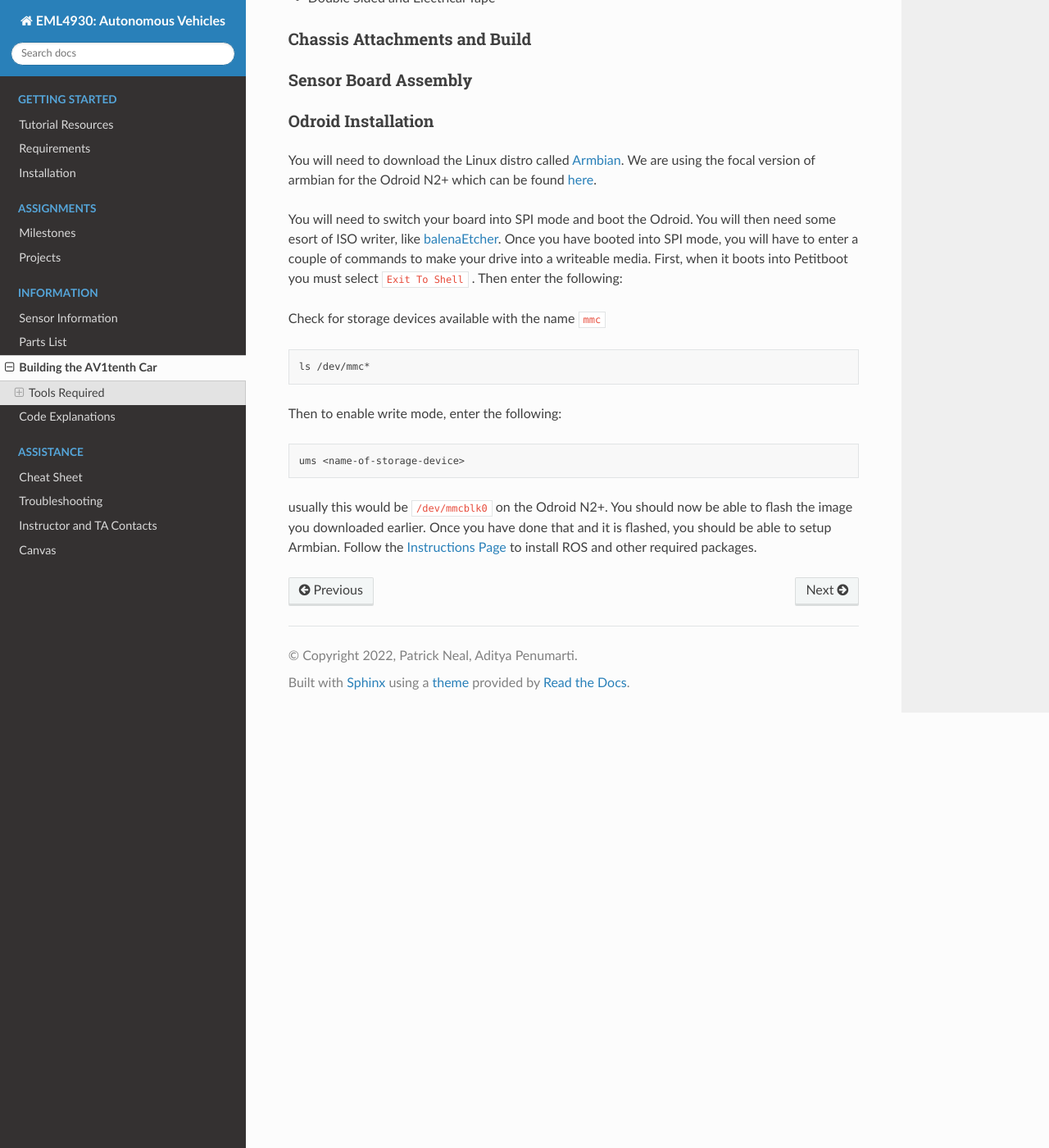
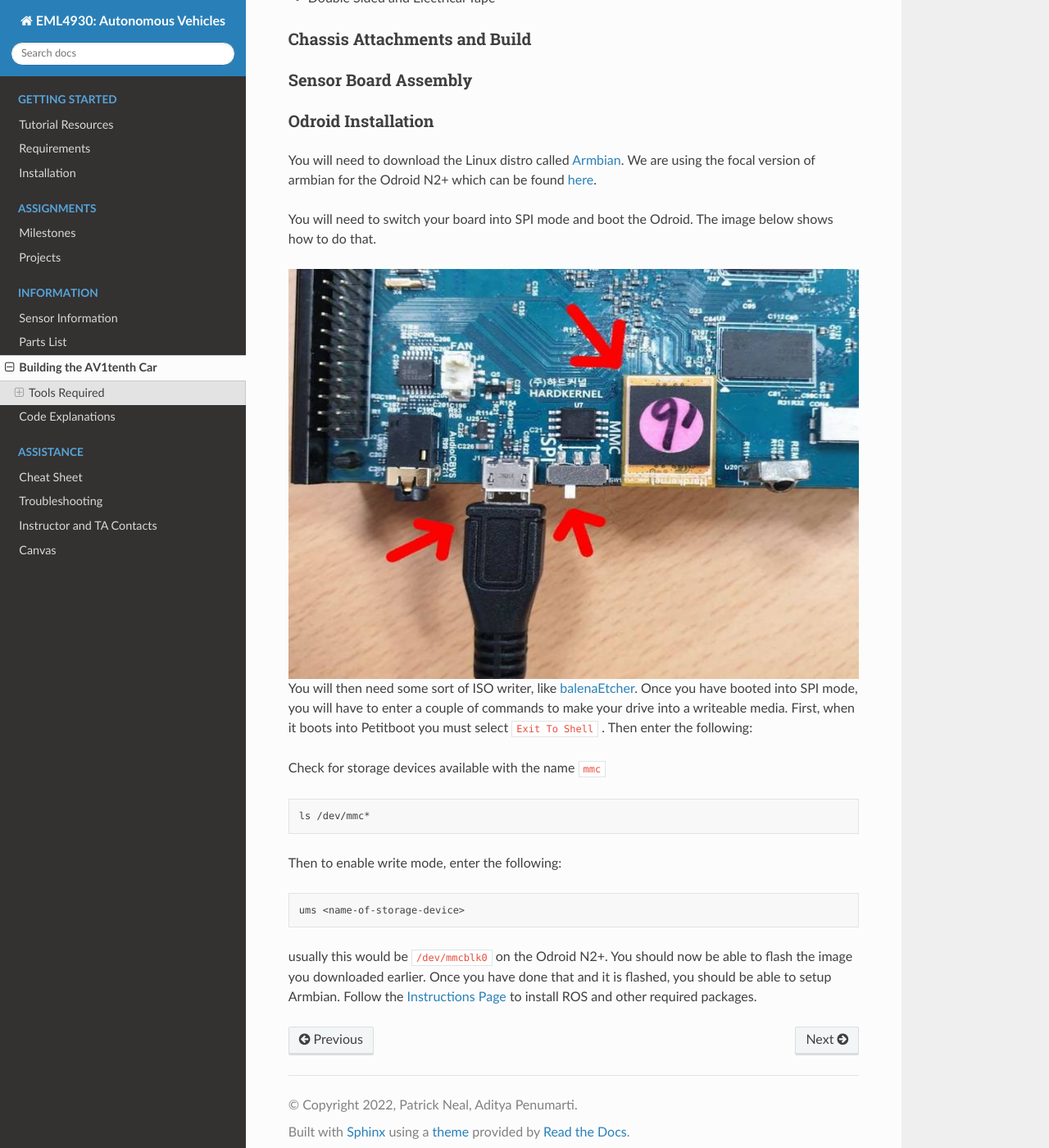
Before and after one commit to av-mae-uf/av1tenth-docs, a Sphinx documentation site: the page built from docs/information/build.rst, in a window 1280 px wide and 1400 px high, scrolled down 542 px. Shown: the whole window at 82% size. Built offline with Sphinx 7.4.7 and the Read the Docs theme 2.0.0, drawn with Linux system fonts in a browser that asks for light colours.

Commit message:
Adding Odroid image showing how to switch SPI to build.rst

```diff
--- a/docs/information/build.rst
+++ b/docs/information/build.rst
@@ -31,7 +31,14 @@
 You will need to download the Linux distro called `Armbian <https://www.armbian.com/>`_.
 We are using the focal version of armbian for the Odroid N2+ which can be found `here <https://www.armbian.com/odroid-n2/>`__.
 
-You will need to switch your board into SPI mode and boot the Odroid. You will then need some esort of ISO writer, like `balenaEtcher <https://www.balena.io/etcher/>`_.
+You will need to switch your board into SPI mode and boot the Odroid. The image below shows how to do that.
+
+.. image:: images/pc_to_odroid_n2_emmc_real.jpg
+    :width: 700px
+    :align: center
+    :height: 500px
+
+You will then need some sort of ISO writer, like `balenaEtcher <https://www.balena.io/etcher/>`_.
 Once you have booted into SPI mode, you will have to enter a couple of commands to make your drive into a writeable media. First, when it boots into Petitboot
 you must select ``Exit To Shell`` . Then enter the following:
 
```
